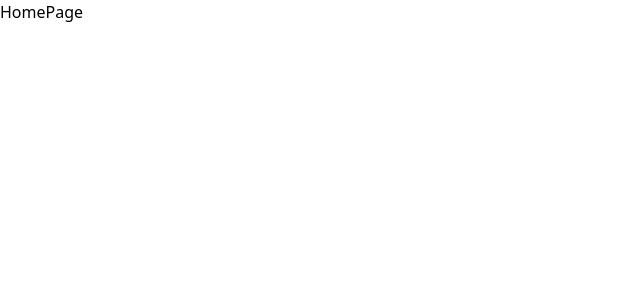
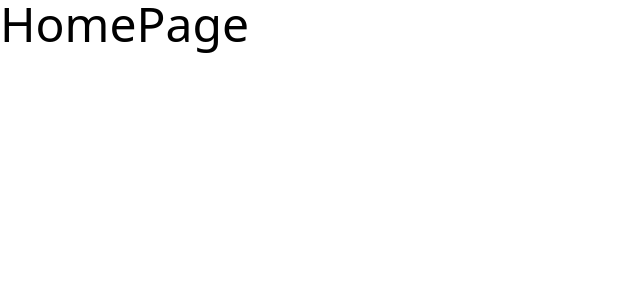
Before and after one commit to GarimaUttam/my_Portfolio, a Next.js app: page / in a window 1280 px wide. Shown: the top 300 px of the page, without its empty margins (0-640 px from the left). Built offline with nearby package versions, Linux system fonts and the light colour scheme.

Commit message:
folder-routes

```diff
--- /dev/null
+++ b/app/about/page.tsx
@@ -0,0 +1,9 @@
+import React from 'react'
+
+const AboutPage = () => {
+  return (
+    <div>AboutPage</div>
+  )
+}
+
+export default AboutPage
--- a/app/page.tsx
+++ b/app/page.tsx
@@ -2,7 +2,7 @@ import React from 'react'
 
 const HomePage = () => {
   return (
-    <div>HomePage</div>
+    <div className='text-5xl'>HomePage</div>
   )
 }
 
--- /dev/null
+++ b/app/project/project-details/page.tsx
@@ -0,0 +1,9 @@
+import React from 'react'
+
+const ProjectDetails = () => {
+  return (
+    <div>ProjectDetails</div>
+  )
+}
+
+export default ProjectDetails
```
